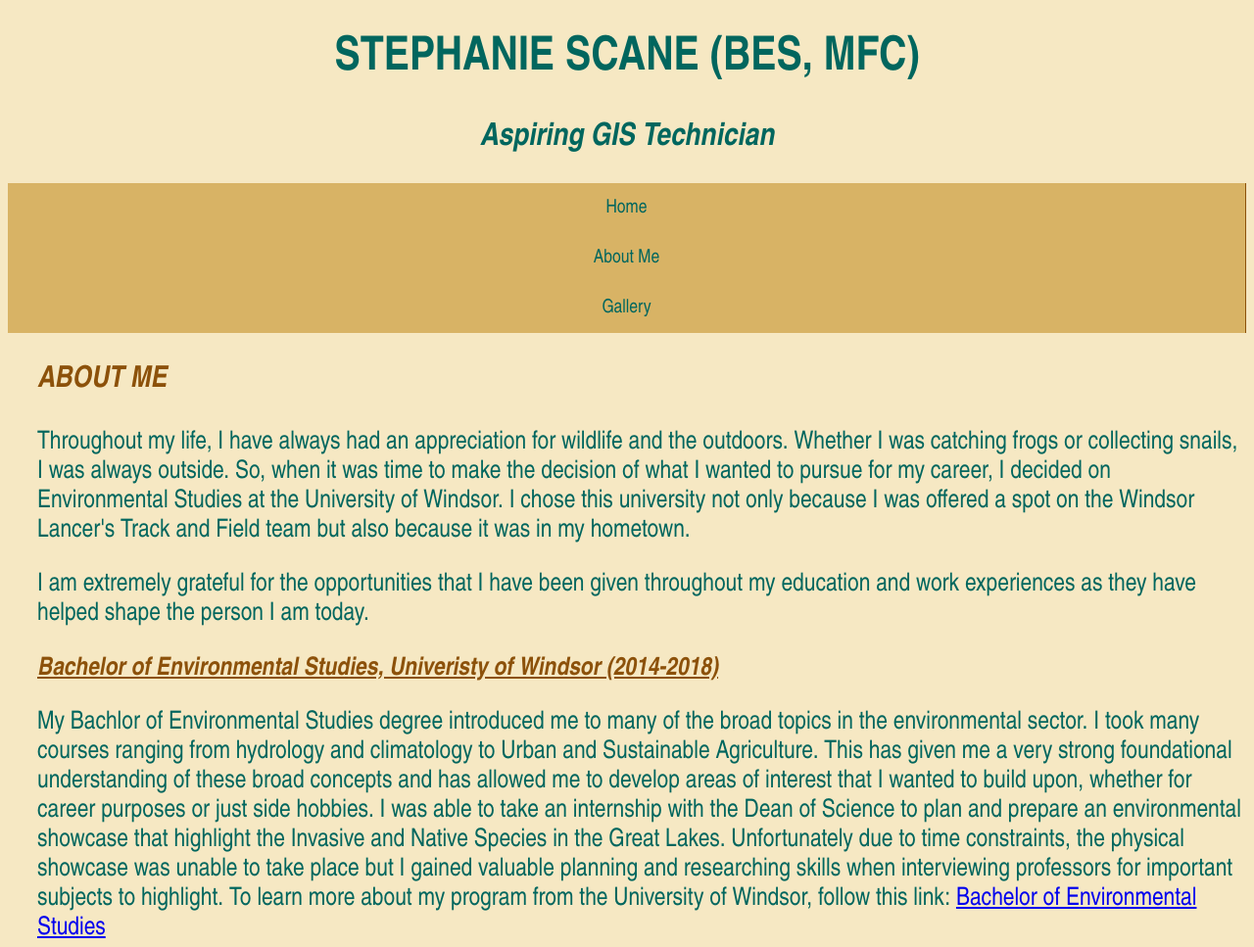
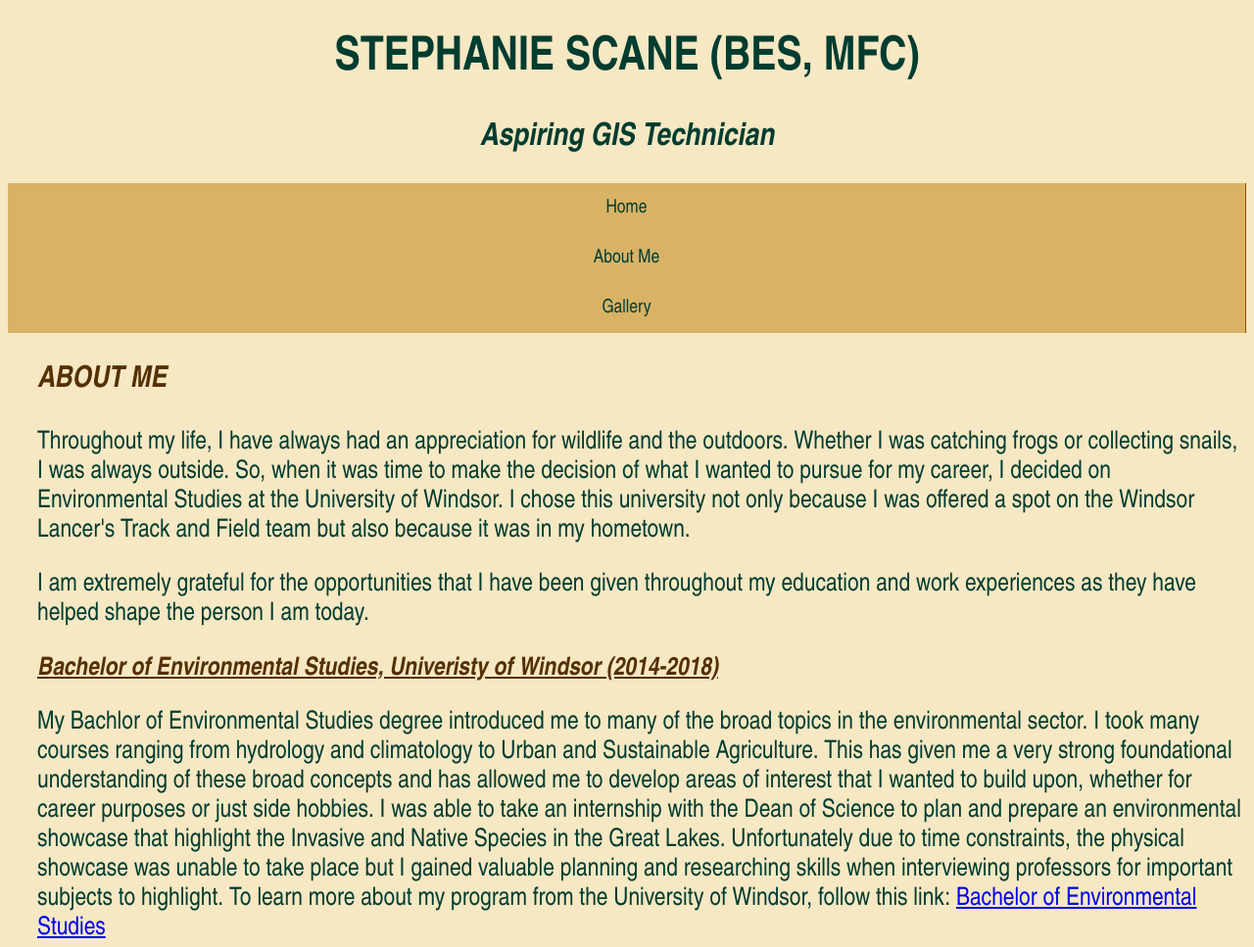
Before and after one commit to S15S/GEOM107, a plain HTML site: page aboutme.html in a window 1280 px wide. Shown: the top 967 px of the page at 98% size. Drawn offline with Linux system fonts and the light colour scheme.

Commit message:
Update style.css

```diff
--- a/style.css
+++ b/style.css
@@ -9,14 +9,14 @@ body {
 h1 {
 	text-align: center;
 	text-transform: uppercase;
-  color: #01665e; /* I chose a dark grey colour to show emphasis of my name */
+  color: #003c30; /* I chose a dark grey colour to show emphasis of my name */
   font-family: "Arial Narrow", sans-serif;
   font-size: 300%;
 }
 /* my heading formats were designed off of w3schools https://www.w3schools.com/css/css_selectors.asp*/
 h2 {
 	text-align: center;
-	color: #01665e; /* a slightly lighter shade of grey was used for the subheading and the paragraphs because I wanted to keep within the grey shade family but to also show contrast*/
+	color: #003c30; /* a slightly lighter shade of grey was used for the subheading and the paragraphs because I wanted to keep within the grey shade family but to also show contrast*/
 	font-family: "Arial Narrow", sans-serif;
 	font-style: italic;
 	font-size: 200%
@@ -24,14 +24,14 @@ h2 {
 /* my heading formats were designed off of w3schools https://www.w3schools.com/css/css_selectors.asp*/
 p  {
   margin-left: 30px;
-  color: #01665e;/* a slightly lighter shade of grey was used for the subheading and the paragraphs because I wanted to keep within the grey shade family but to also show contrast*/
+  color: #003c30;/* a slightly lighter shade of grey was used for the subheading and the paragraphs because I wanted to keep within the grey shade family but to also show contrast*/
   font-family: "Arial Narrow", sans-serif;
   font-size: 160%;
 }
 /* my heading formats were designed off of w3schools https://www.w3schools.com/css/css_selectors.asp*/
 #Home {
 	margin-left: 30px;
- color: #8c510a;
+ color: #543005;
  text-transform: uppercase;
   font-family: "Arial Narrow", sans-serif;
   font-style: italic;
@@ -41,7 +41,7 @@ p  {
 /* my heading formats were designed off of w3schools https://www.w3schools.com/css/css_selectors.asp*/
 #AboutMe {
 	margin-left: 30px;
- color: #8c510a;
+ color: #543005;
  text-transform: uppercase;
   font-family: "Arial Narrow", sans-serif;
   font-style: italic;
@@ -51,7 +51,7 @@ p  {
 /* my heading formats were designed off of w3schools https://www.w3schools.com/css/css_selectors.asp*/
 .aboutme {
 margin-left: 30px;
- color: #8c510a;
+ color: #543005;
  text-decoration: underline;
   font-family: "Arial Narrow", sans-serif;
   font-style: italic;
@@ -61,7 +61,7 @@ margin-left: 30px;
 /* my heading formats were designed off of w3schools https://www.w3schools.com/css/css_selectors.asp*/
 #Gallery {
 	margin-left: 30px;
- color: #8c510a;
+ color: #543005;
  text-transform: uppercase;
   font-family: "Arial Narrow", sans-serif;
   font-style: italic;
@@ -105,7 +105,7 @@ li a {
   display: block;
   font-family: "Arial Narrow", sans-serif;
   font-size: 120%;
-  color: #01665e;
+  color: #003c30;
   text-align: center;
   padding: 14px 16px;
   text-decoration: none;
```
